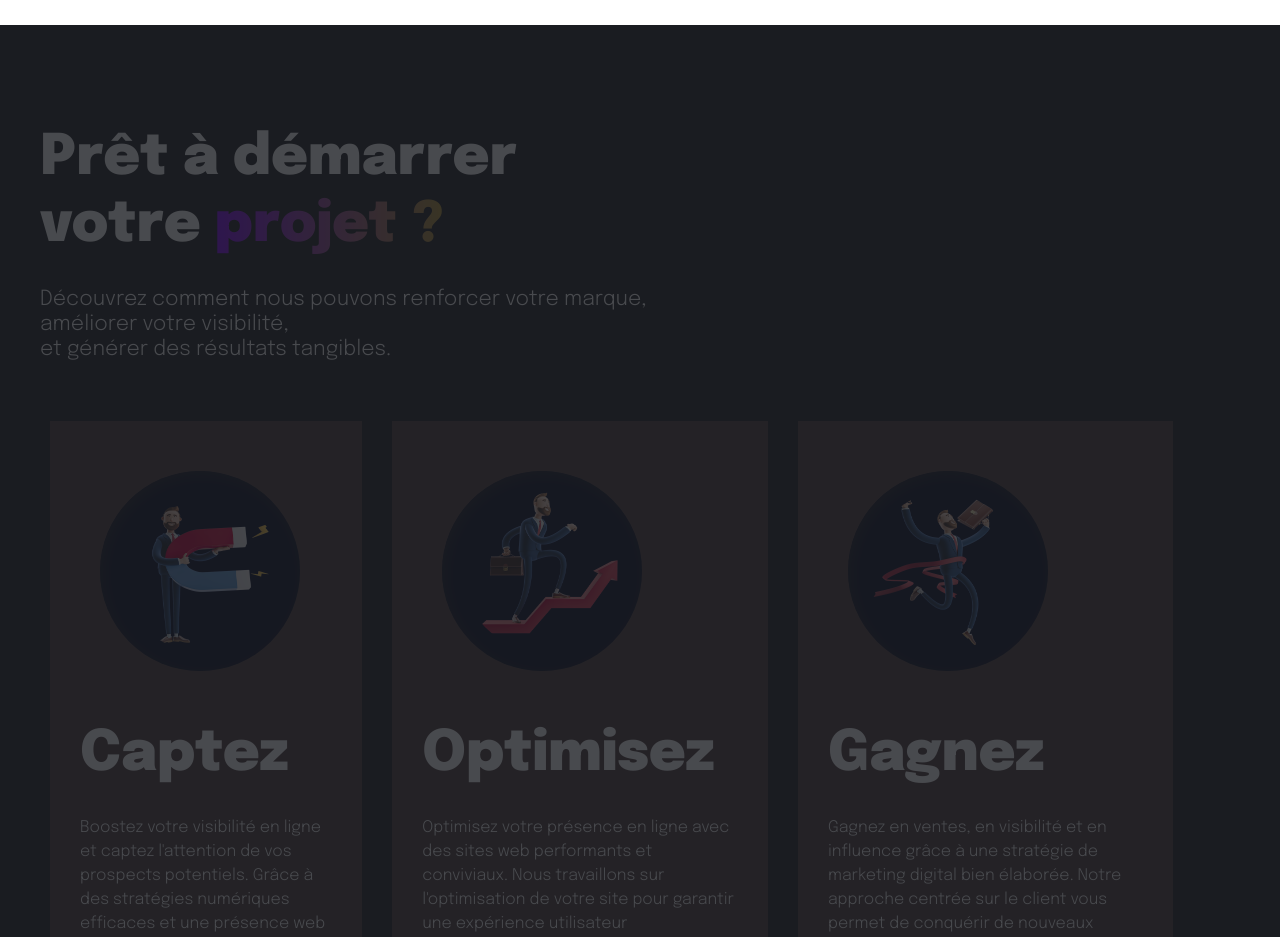
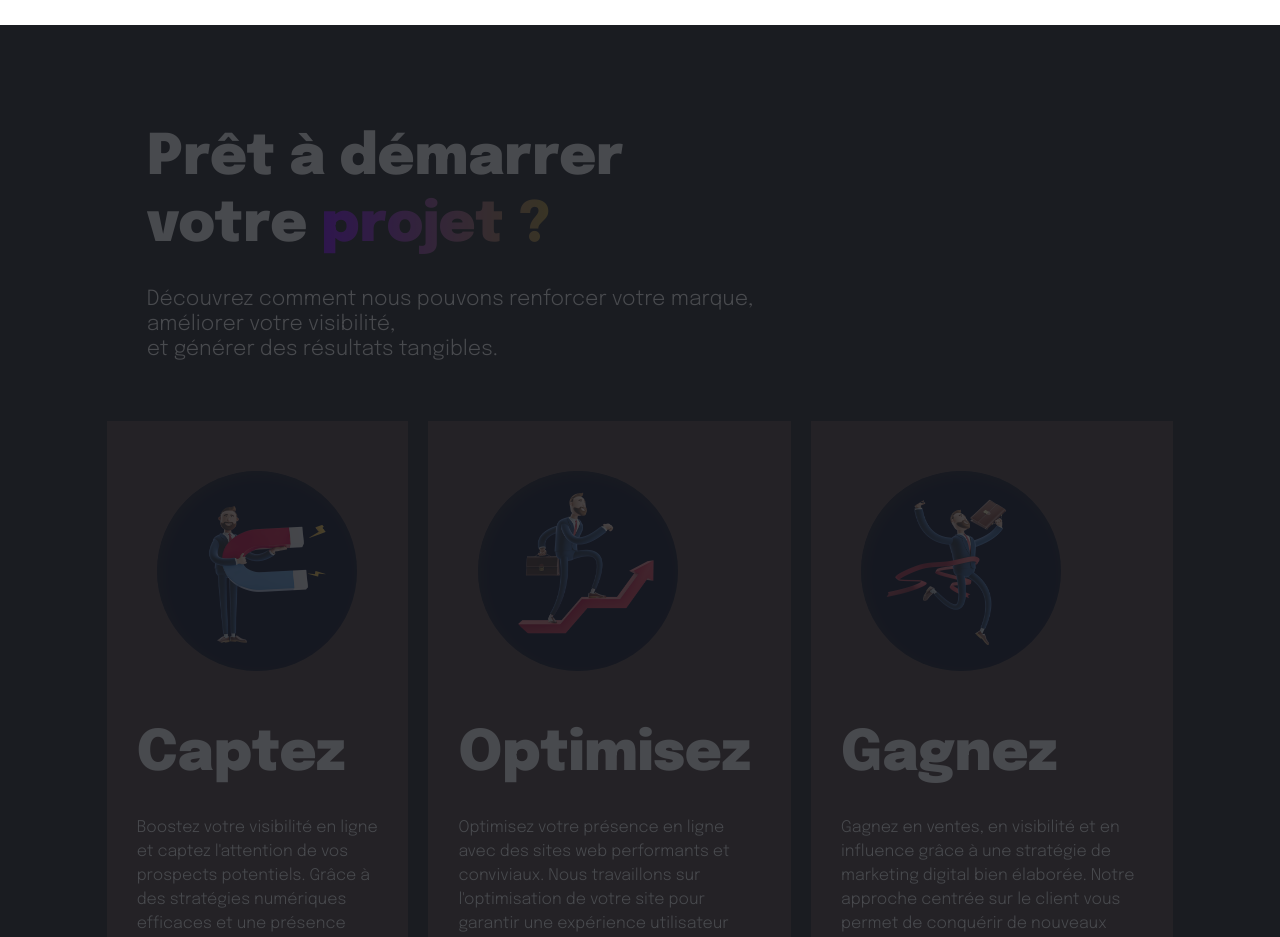
Before and after one commit to Github1234fab/gralyphoProject, a SvelteKit app: page / in a window 1280 px wide. Shown: the part 8420-9357 px from the top of the page. Built offline with nearby package versions, Linux system fonts and the light colour scheme.

Commit message:
rverveververv

```diff
--- a/src/sections/ActionSection.svelte
+++ b/src/sections/ActionSection.svelte
@@ -85,7 +85,7 @@
     opacity: 0.2;
   }
   .wrapper-text {
-    grid-column: 1/12;
+    grid-column: 2/12;
     grid-row: 1;
     display: flex;
     width: 100%;
@@ -116,14 +116,13 @@
     margin-left: 20px;
   }
   .wrapper-action {
-    grid-column: 1/12;
+    grid-column: 2/12;
     grid-row: 2/3;
     display: flex;
     justify-content: center;
     align-items: center;
-    gap: 30px;
+    gap: 20px;
     margin-top: 50px;
-    margin-left: 50px;
   }
   .card-action {
     display: flex;
@@ -222,7 +221,7 @@
     }
   }
 
-  @media screen and (max-width: 768px) {
+  @media screen and (max-width: 1000px) {
     .wrapper-action {
       grid-column: 2/12;
       grid-row: 2/3;
```
